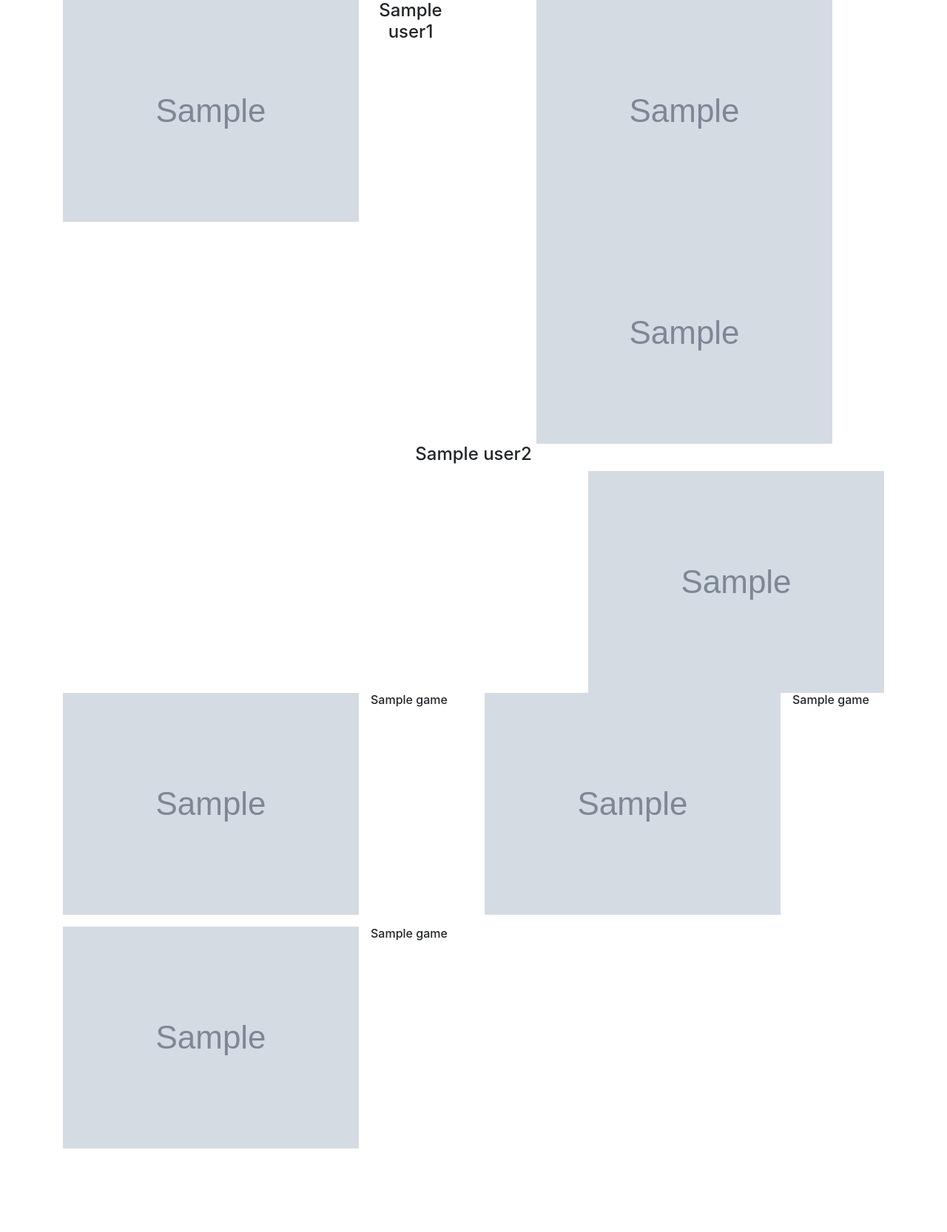
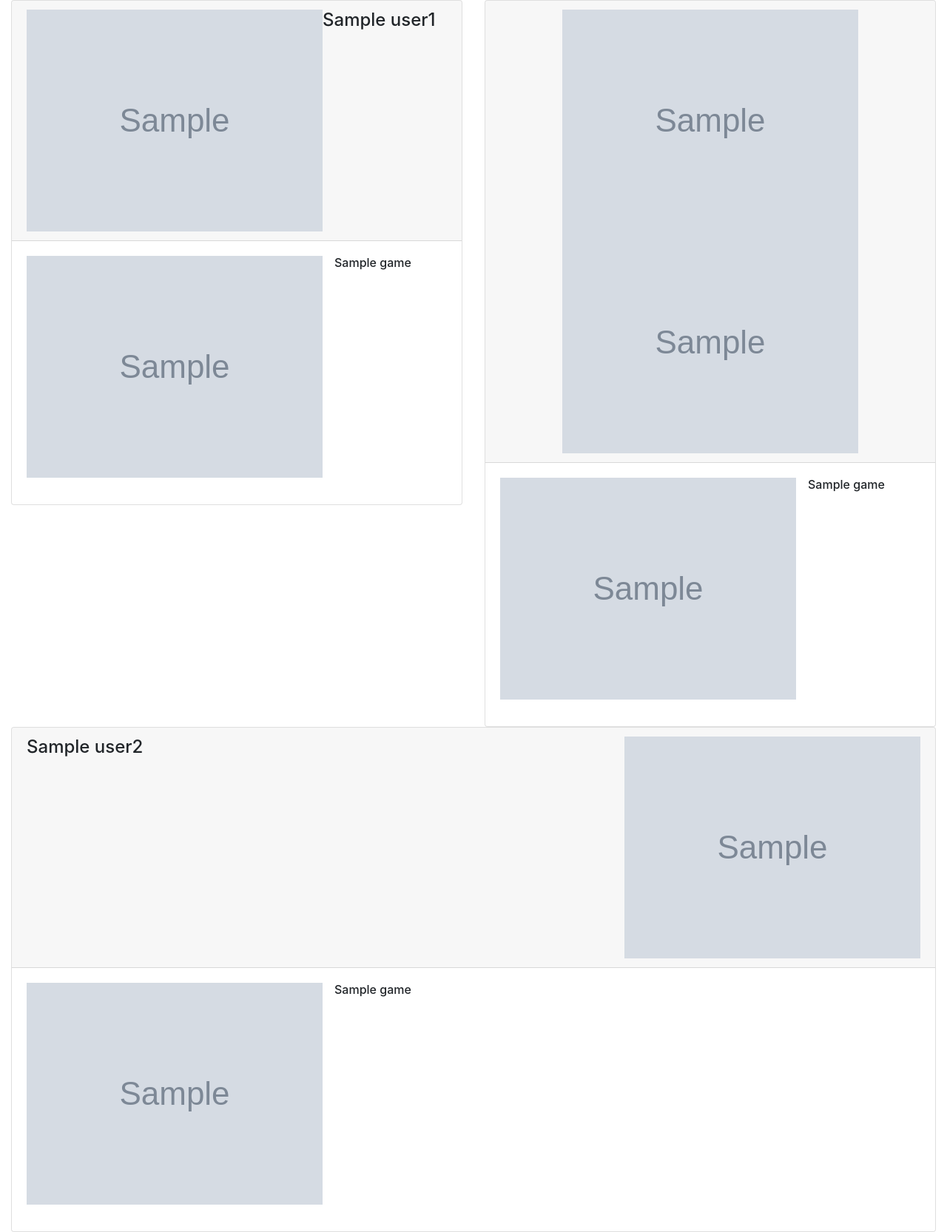
Before and after one commit to Malgnor/SteamGameListDiff, a Flask app: template templates/compare.html in a window 1280 px wide. Shown: the whole page at 74% size. Before the commit the page ends 1553 px from the top, so only its background shows below. Run offline with Flask 2, Linux system fonts and the light colour scheme; the template is opened without the code that fills it: most values are stand-ins (such as "Sample title", 1, 10 or a date in 2020); grey boxes marked "Sample" are stand-in pictures; some libraries are stand-ins or nearby versions.

Commit message:
Using cards

```diff
--- a/templates/compare.html
+++ b/templates/compare.html
@@ -8,23 +8,15 @@
 {{ super() }}
 {% endblock %}
 {% block content %}
-<div class=container>
-    <div class="row text-center">
+<div class=container-fluid>
+    <div class="row">
         <div class=col-sm>
+            <div class=card>
+                <div class=card-header>
                     <img class=float-left src="{{ user1.avatarmedium }}" alt="{{ user1.personaname }}" title="{{ user1.personaname }}">
                     <h4>{{ user1.personaname }}</h4>
                 </div>
-        <div class=col-sm>
-            <img src="{{ user1.avatarmedium }}" alt="{{ user1.personaname }}" title="{{ user1.personaname }}"><img src="{{ user2.avatarmedium }}" alt="{{ user2.personaname }}" title="{{ user2.personaname }}">
-        </div>
-        <div class=col-sm>
-            <h4>{{ user2.personaname }}</h4>
-            <img class=float-right src="{{ user2.avatarmedium }}" alt="{{ user2.personaname }}"
-                title="{{ user2.personaname }}">
-        </div>
-    </div>
-    <div class=row>
-        <div class=col-sm>
+                <div class=card-body>
                     <ul class="list-unstyled">
                         {% for game in games_user1 %}
                         <li class="media">
@@ -36,7 +28,14 @@
                         {% endfor %}
                     </ul>
                 </div>
+            </div>
+        </div>
         <div class=col-sm>
+            <div class=card>
+                <div class="card-header text-center">
+                        <img src="{{ user1.avatarmedium }}" alt="{{ user1.personaname }}" title="{{ user1.personaname }}"><img src="{{ user2.avatarmedium }}" alt="{{ user2.personaname }}" title="{{ user2.personaname }}">
+                </div>
+                <div class=card-body>
                     <ul class="list-unstyled">
                         {% for game in games_both %}
                         <li class="media">
@@ -48,7 +47,15 @@
                         {% endfor %}
                     </ul>
                 </div>
+            </div>
+        </div>
         <div class=col-sm>
+            <div class=card>
+                <div class=card-header>
+                    <img class=float-right src="{{ user2.avatarmedium }}" alt="{{ user2.personaname }}" title="{{ user2.personaname }}">
+                    <h4>{{ user2.personaname }}</h4>
+                </div>
+                <div class=card-body>
                     <ul class="list-unstyled">
                         {% for game in games_user2 %}
                         <li class="media">
@@ -62,4 +69,6 @@
                 </div>
             </div>
         </div>
+    </div>
+</div>
 {% endblock content %}
```
Lines whose indentation alone changed are shown as unchanged.
